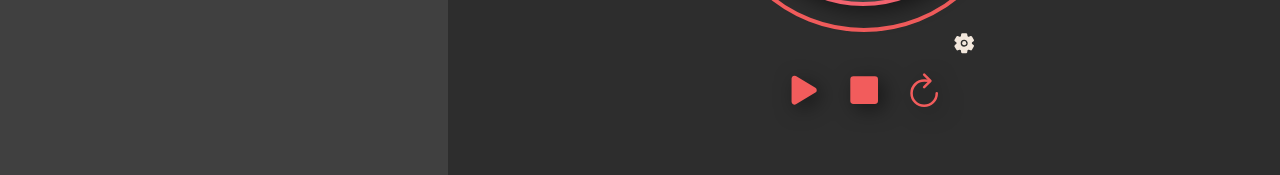
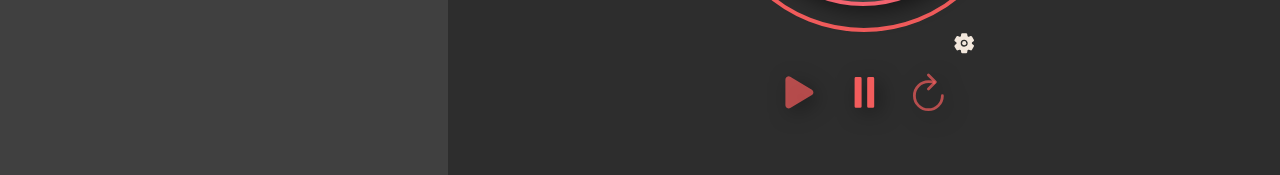
Before and after one commit to mvquinta/1-pomodoro, a React (Create React App) app: page / in a window 1280 px wide. Shown: the part 478-653 px from the top of the page. Built offline with nearby package versions, Linux system fonts and the light colour scheme.

Commit message:
added visual hint to active/Desactive buttons. Still looking into edit task buggy

```diff
--- a/public/index.html
+++ b/public/index.html
@@ -6,8 +6,8 @@
     <meta name="viewport" content="width=device-width, initial-scale=1" />
     <meta name="theme-color" content="#000000" />
     <meta
-      name="description"
-      content="Web site created using create-react-app"
+      name="1+Pomodoro App"
+      content="Web App created using create-react-app"
     />
     <link rel="apple-touch-icon" href="%PUBLIC_URL%/logo192.png" />
     <link rel="manifest" href="%PUBLIC_URL%/manifest.json" />
@@ -27,7 +27,6 @@
     </style>
   </head>
   <body>
-    <noscript>You need to enable JavaScript to run this app.</noscript>
     <div id="root"></div>
     <div id="portal"></div>
   </body>
--- a/src/App.css
+++ b/src/App.css
@@ -214,10 +214,20 @@ Nav.js & ClockTImer.js
   justify-content: center;
   margin-top: 10px;
   filter: drop-shadow(5px 5px 10px rgba(0, 0, 0, 0.5));
+
 }
 
 .circle-buttons button {
   padding: 0 10px;
+  font-size: 2.8rem;
+}
+
+.circle-button-active {
+  color: rgba(242,92,92, 0.7);
+}
+
+.circle-button-disabled {
+  color: var(--primary-red);
 }
 
 .btn-clock-settings {
--- a/src/components/ClockTimer.js
+++ b/src/components/ClockTimer.js
@@ -1,5 +1,5 @@
 import React, { useState, useEffect, useRef } from 'react'
-import { IoPlay, IoStop, IoRefresh, IoSettings } from 'react-icons/io5'
+import { IoPlay, IoPause, IoRefresh, IoSettings } from 'react-icons/io5'
 import PopEditTime from './PopEditTime'
 import { IconContext } from 'react-icons'
 import { motion } from 'framer-motion'
@@ -190,9 +190,9 @@ export default function ClockTimer({ valueType }) {
                     </Hovertip>
                 </motion.button>
             </div>
-            <IconContext.Provider value={{ color: "#F25C5C", size:"1.8em", className: "global-class-name" }}>
                 <div className='circle-buttons'>
                     <motion.button
+                    className={play ? 'circle-button-disabled' : 'circle-button-active'}
                     disabled={play}
                     onClick={playTrue}
                     variants={buttonVariants}
@@ -201,14 +201,16 @@ export default function ClockTimer({ valueType }) {
                         <IoPlay />
                     </motion.button>
                     <motion.button
+                    className={pause ? 'circle-button-disabled' : 'circle-button-active'}
                     disabled={pause}
                     onClick={pauseTrue}
                     variants={buttonVariants}
                     whileHover='hover'
                     whileTap='tap'>
-                        <IoStop />
+                        <IoPause />
                     </motion.button>
                     <motion.button
+                    className='circle-button-active'
                     onClick={restartTimer}
                     variants={buttonVariants}
                     whileHover='hover'
@@ -216,7 +218,6 @@ export default function ClockTimer({ valueType }) {
                         <IoRefresh />
                     </motion.button>
                 </div>
-            </IconContext.Provider>
       </div>
     )
 }
--- a/src/components/PopEditTodoText.js
+++ b/src/components/PopEditTodoText.js
@@ -36,6 +36,7 @@ export default function PopEditTodoText({ valueTodos, valueSetTodos, valueSetTog
     const [newTodoText, setNewTodoText] = useState(valueTodoText)
 
     function handleOkClick (id) {
+        console.log(id)
         //based on the passed id, spread all todos that exist. To the one matching the id, add a new input to current state
         const updateTodos = [...valueTodos].map((todo) => {
             if(todo.id === id) {
--- a/src/components/Todos.js
+++ b/src/components/Todos.js
@@ -141,21 +141,21 @@ export default function Todos() {
     }
 
     //Reads the id of the todo that I want to edit.
-    //I need to travell all those parentElements until I reach the <li> tag that holds the id I need
     function getIdFromTodoToEdit(event) {
-        const id = event.target.parentElement.parentElement.parentElement.id
+        const id = event.target.id
+        //console.log('cool', id)
+        //console.log('coolio', event.target.id)
         setStateId(id)
     }
 
     function getTextFromTodoToEdit(event) {
-        const id = event.target.parentElement.parentElement.parentElement.id
+        const id = event.target.id
         let todoTextValue = ''
         todos.map((todo) => {
             if(todo.id === id) {
                 todoTextValue = todo.text
             }
         })
-        console.log(todoTextValue)
         setTodoText(todoTextValue)
     }
 
@@ -222,7 +222,7 @@ export default function Todos() {
                 <ul className='todos-list'>
                     {todos.filter((todo) => todo.project === activeProjectName).map(({ text, id, active }) => (
                         <motion.li
-                        key={id} id={id}
+                        key={id}
                         variants={liTodosVariants}
                         whileHover='hover'>
                             <div>
@@ -244,7 +244,7 @@ export default function Todos() {
                                 whileHover='hover'
                                 whileTap='tap'>
                                     <Hovertip text='Edit Todo'>
-                                        <IoPencil />
+                                        <IoPencil id={id}/>
                                     </Hovertip>
                                 </motion.button>
                                 <motion.button
```
